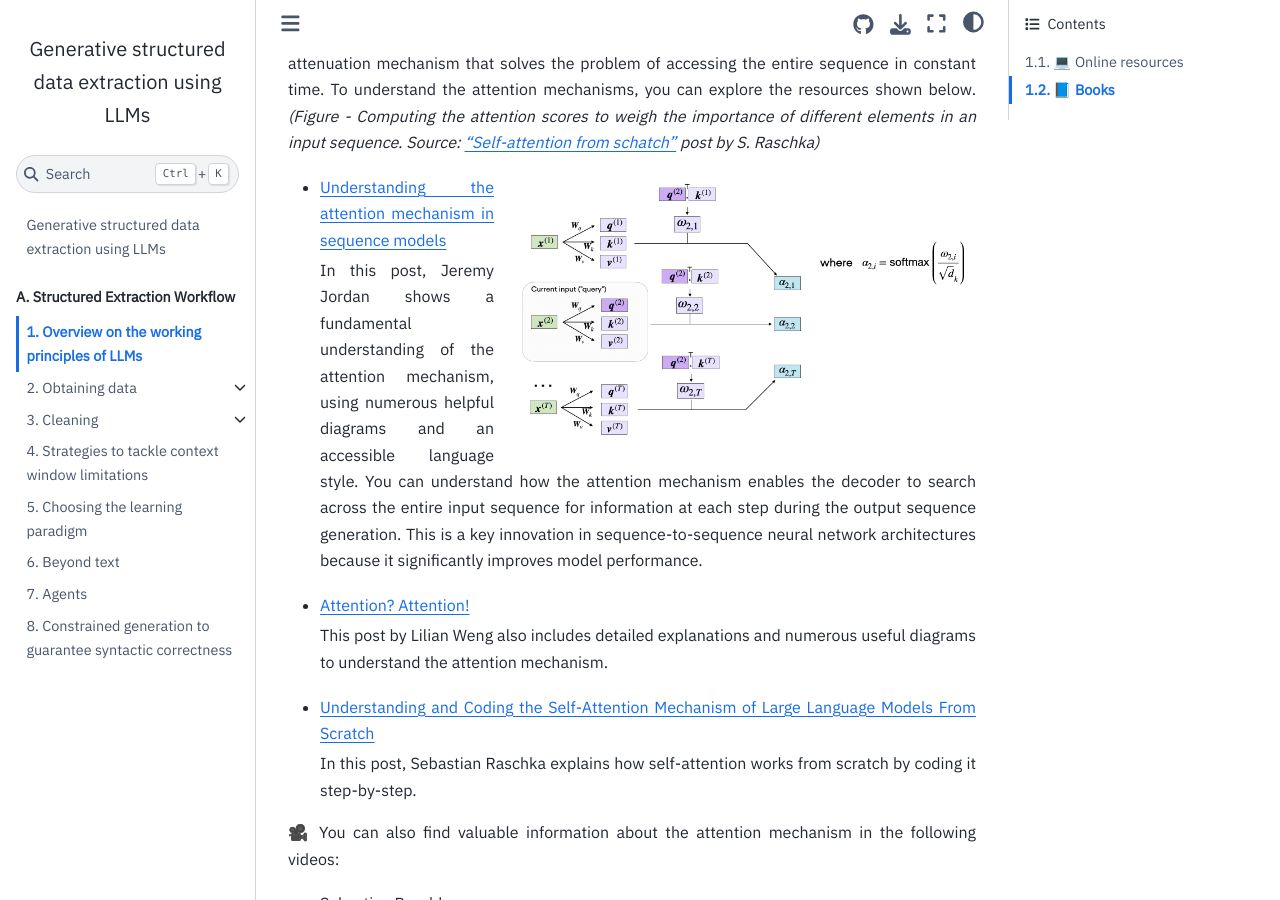
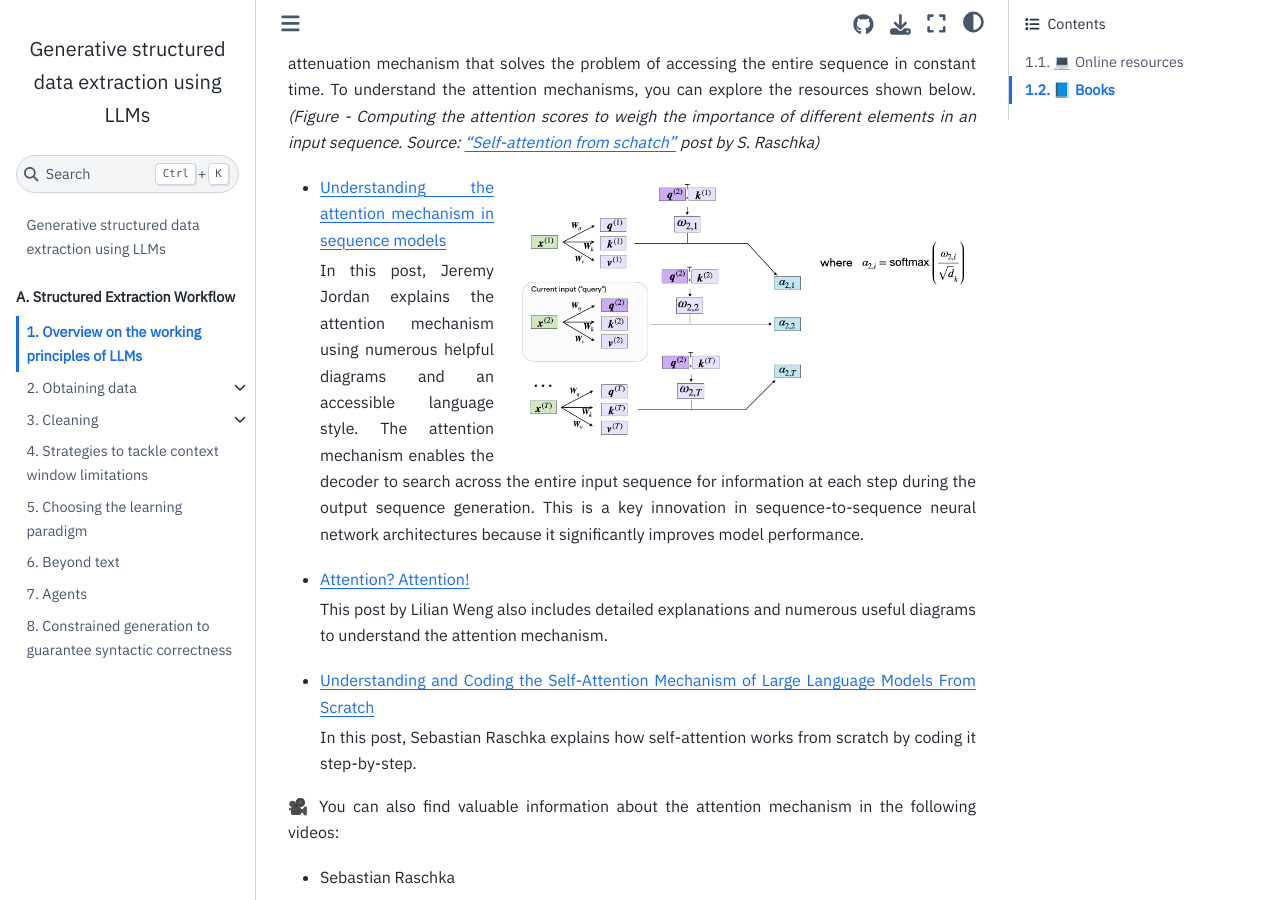
Before and after one commit to lamalab-org/matextract-book, a Jupyter Book: the page built from content/background/resources_LLMs.md, in a window 1280 px wide and 900 px high, scrolled down 1894 px. Built offline with Jupyter Book 1.0.4 settings and Sphinx 7.4.7 and the Sphinx Book theme 1.1.4, drawn with Linux system fonts in a browser that asks for light colours.

Commit message:
Update resources_LLMs.md
Co-authored-by: Kevin M Jablonka <32935233+kjappelbaum@users.noreply.github.com>

```diff
--- a/content/background/resources_LLMs.md
+++ b/content/background/resources_LLMs.md
@@ -59,7 +59,7 @@ The concept of "attention” in deep learning emerged from the need to improve R
 
 * [Understanding the attention mechanism in sequence models](https://www.jeremyjordan.me/attention)
 
-    In this post, Jeremy Jordan shows a fundamental understanding of the attention mechanism, using numerous helpful diagrams and an accessible language style. You can understand how the attention mechanism enables the decoder to search across the entire input sequence for information at each step during the output sequence generation. This is a key innovation in sequence-to-sequence neural network architectures because it significantly improves model performance.
+    In this post, Jeremy Jordan explains the attention mechanism using numerous helpful diagrams and an accessible language style. The attention mechanism enables the decoder to search across the entire input sequence for information at each step during the output sequence generation. This is a key innovation in sequence-to-sequence neural network architectures because it significantly improves model performance.
 
 * [Attention? Attention!](https://lilianweng.github.io/posts/2018-06-24-attention)
 
```
